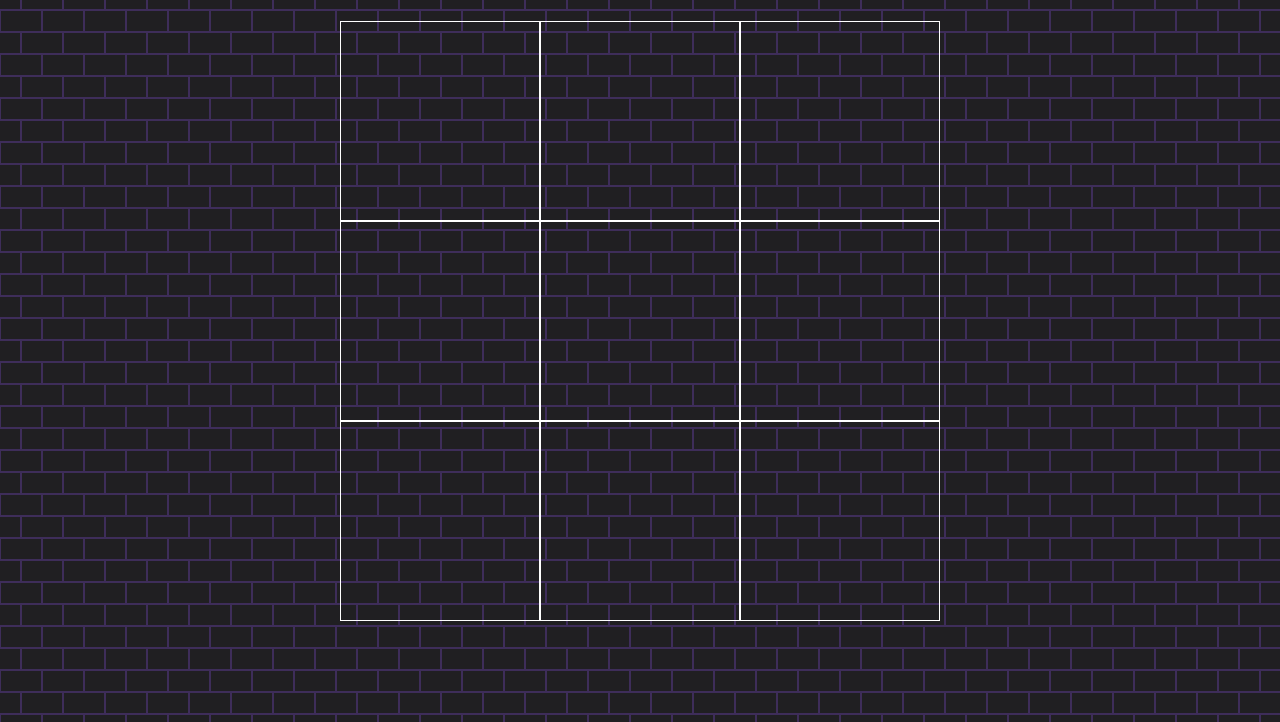
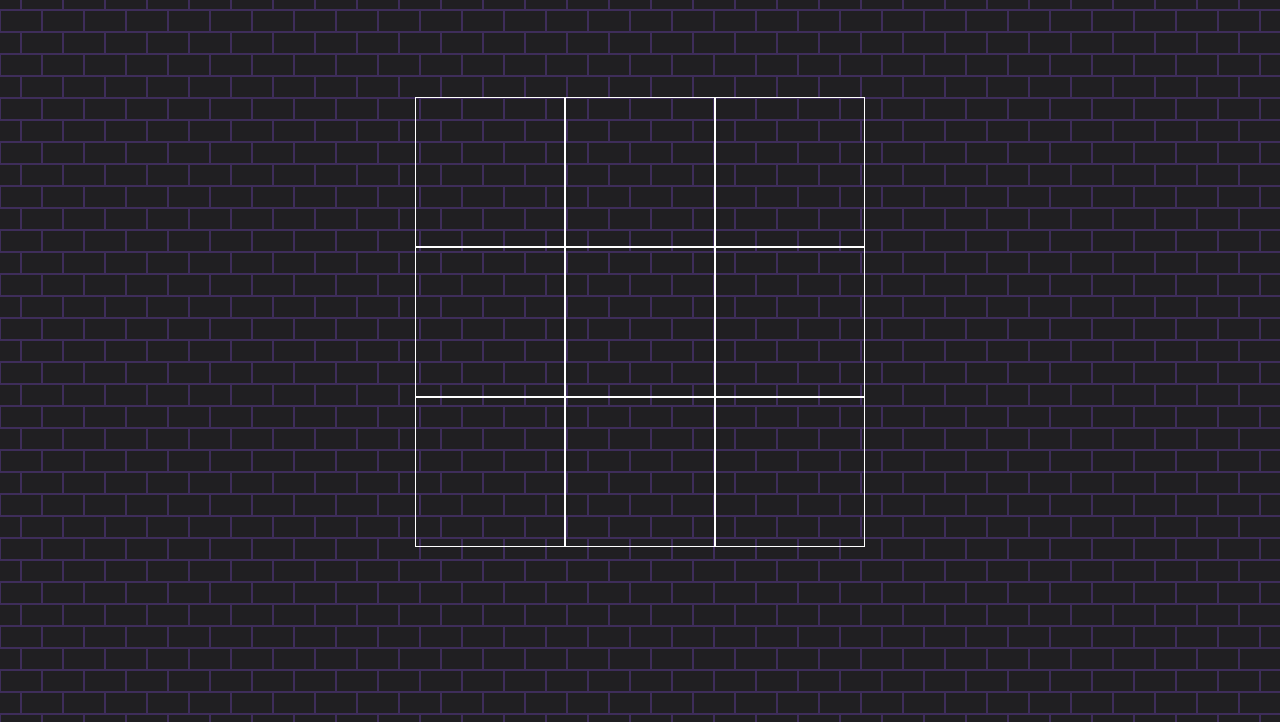
Before and after one commit to farihaorna23/TicTacToe, a plain HTML site: page index.html in a window 1280 px wide. Shown: the part 78-800 px from the top of the page. Drawn offline with Linux system fonts and the light colour scheme.

Commit message:
made some changes to the margin of the container

```diff
--- a/style.css
+++ b/style.css
@@ -17,11 +17,12 @@ body {
 }
 
 .grid-container {
+  margin-top: 50px;
   display: grid;
   width: 100%;
-  max-width: 600px;
-  min-height: 600px;
-  margin: 24px auto;
+  max-width: 450px;
+  min-height: 450px;
+  margin: 100px auto;
   grid-template-rows: repeat(3, 1fr);
   grid-template-columns: repeat(3, 1fr);
 }
```
